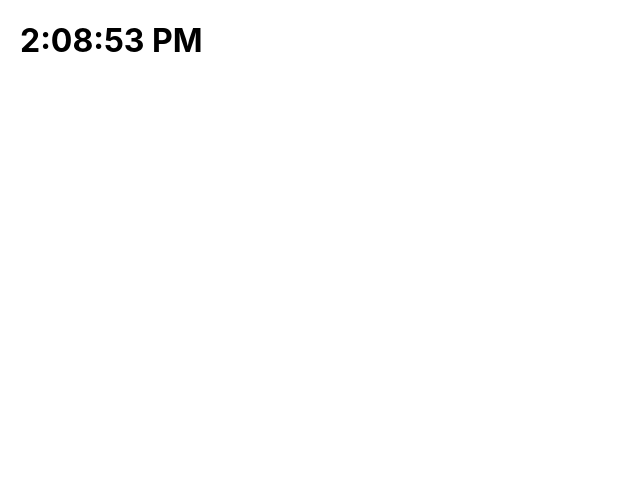
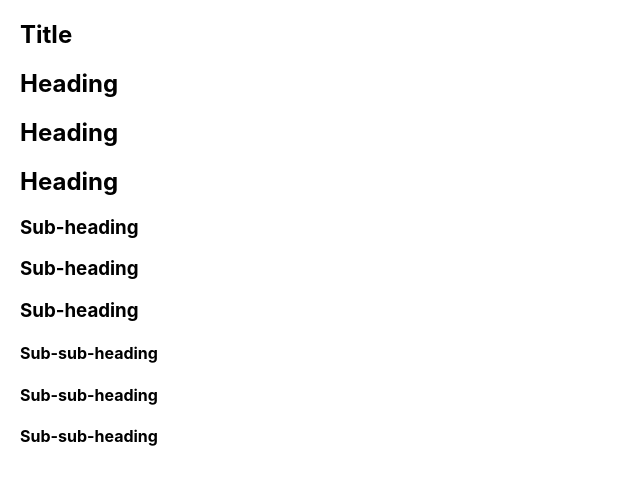
Before and after one commit to iadaria/theory, a React (Create React App) app in the folder ru/react/examples/: page / in a window 1280 px wide. Shown: the top 484 px of the page, without its empty margins (0-640 px from the left). Built offline with nearby package versions, Linux system fonts and the light colour scheme.

Commit message:
add examples context first

```diff
--- /dev/null
+++ b/ru/react/examples/src/base/Context/Ex1_0_Page/Ex1_0_Page.tsx
@@ -0,0 +1,55 @@
+import React from "react";
+
+function Section({ children }: { children: React.ReactNode}) {
+    return (
+        <section className="section">{children}</section>
+    );
+}
+
+function Heading({ level, children }: { level: number, children: React.ReactNode}) {
+    switch (level) {
+        case 1:
+            return <h1>{children}</h1>;
+        case 2:
+            return <h2>{children}</h2>;
+        case 3:
+            return <h3>{children}</h3>;
+        case 4:
+            return <h4>{children}</h4>;
+        case 5:
+            return <h5>{children}</h5>;
+        case 6:
+            return <h6>{children}</h6>;
+        default:
+            throw Error('Unknown level: ' + level);
+    }
+}
+
+export default function Page() {
+    return (
+        <Section>
+            <Heading level={1}>Title</Heading>
+            <Section>
+                <Heading level={2}>Heading</Heading>
+                <Heading level={2}>Heading</Heading>
+                <Heading level={2}>Heading</Heading>
+                <Section>
+                    <Heading level={3}>Sub-heading</Heading>
+                    <Heading level={3}>Sub-heading</Heading>
+                    <Heading level={3}>Sub-heading</Heading>
+                    <Section>
+                        <Heading level={4}>
+                            Sub-sub-heading
+                        </Heading>
+                        <Heading level={4}>
+                            Sub-sub-heading
+                        </Heading>
+                        <Heading level={4}>
+                            Sub-sub-heading
+                        </Heading>
+                    </Section>
+                </Section>
+            </Section>
+        </Section>
+    );
+}
--- /dev/null
+++ b/ru/react/examples/src/base/Context/Ex1_0_Page/Ex1_0_PageWithContext.tsx
@@ -0,0 +1,42 @@
+import React from 'react';
+import { LevelContext } from './common/LevelContext';
+import Heading from './common/Heading';
+
+function Section({
+	level,
+	children,
+}: {
+	level: number;
+	children: React.ReactNode;
+}) {
+	return (
+		<section className="section">
+			<LevelContext.Provider value={level}>
+				{children}
+			</LevelContext.Provider>
+		</section>
+	);
+}
+
+export default function PageWithContext() {
+	return (
+		<Section level={1}>
+			<Heading>Title</Heading>
+			<Section level={2}>
+				<Heading>Heading</Heading>
+				<Heading>Heading</Heading>
+				<Heading>Heading</Heading>
+				<Section level={3}>
+					<Heading>Sub-heading</Heading>
+					<Heading>Sub-heading</Heading>
+					<Heading>Sub-heading</Heading>
+					<Section level={4}>
+						<Heading>Sub-sub-heading</Heading>
+						<Heading>Sub-sub-heading</Heading>
+						<Heading>Sub-sub-heading</Heading>
+					</Section>
+				</Section>
+			</Section>
+		</Section>
+	);
+}
--- /dev/null
+++ b/ru/react/examples/src/base/Context/Ex1_0_Page/Ex1_0_PageWithContextTwo.tsx
@@ -0,0 +1,38 @@
+import React, {useContext} from 'react';
+import Heading from './common/Heading';
+import { LevelContext } from './common/LevelContext';
+
+
+function Section({children}: {children: React.ReactNode}) {
+	const level = useContext(LevelContext);
+	return (
+		<section className="section">
+			<LevelContext.Provider value={level + 1}>
+				{children}
+			</LevelContext.Provider>
+		</section>
+	);
+}
+
+export default function PageWithContextTwo() {
+	return (
+		<Section>
+			<Heading>Title</Heading>
+			<Section>
+				<Heading>Heading</Heading>
+				<Heading>Heading</Heading>
+				<Heading>Heading</Heading>
+				<Section>
+					<Heading>Sub-heading</Heading>
+					<Heading>Sub-heading</Heading>
+					<Heading>Sub-heading</Heading>
+					<Section>
+						<Heading>Sub-sub-heading</Heading>
+						<Heading>Sub-sub-heading</Heading>
+						<Heading>Sub-sub-heading</Heading>
+					</Section>
+				</Section>
+			</Section>
+		</Section>
+	);
+}
--- /dev/null
+++ b/ru/react/examples/src/base/Context/Ex1_0_Page/common/Heading.tsx
@@ -0,0 +1,22 @@
+import { useContext } from "react";
+import { LevelContext } from "./LevelContext";
+
+export default function Heading({children}: {children: React.ReactNode}) {
+	const level = useContext(LevelContext);
+	switch (level) {
+		case 1:
+			return <h1>{children}</h1>;
+		case 2:
+			return <h2>{children}</h2>;
+		case 3:
+			return <h3>{children}</h3>;
+		case 4:
+			return <h4>{children}</h4>;
+		case 5:
+			return <h5>{children}</h5>;
+		case 6:
+			return <h6>{children}</h6>;
+		default:
+			throw Error('Unknown level: ' + level);
+	}
+}
--- /dev/null
+++ b/ru/react/examples/src/base/Context/Ex1_0_Page/common/LevelContext.ts
@@ -0,0 +1,3 @@
+import  {createContext } from 'react';
+
+export const LevelContext = createContext(0);
--- a/ru/react/examples/src/base/Element/Element.tsx
+++ b/ru/react/examples/src/base/Element/Element.tsx
@@ -1,3 +1,6 @@
+import Page from "../Context/Ex1_0_Page/Ex1_0_Page";
+import PageWithContext from "../Context/Ex1_0_Page/Ex1_0_PageWithContext";
+import PageWithContextTwo from "../Context/Ex1_0_Page/Ex1_0_PageWithContextTwo";
 import { FormWithOriginStates } from "./Ex0_10_Form";
 import { Ex0_11_Managed } from "./Ex0_11_Managed";
 import { Lazy } from "./Ex0_14_Lazy";
@@ -27,5 +30,11 @@ export function Element() {
     example = <MutableLocalVariable />
 
     example = <FixClock time={new Date()} />
+
+    example = <Page />
+
+    example = <PageWithContext />
+
+    example = <PageWithContextTwo />
     return example;
 }
```
Also changed, not shown: 2 other files (tests, documents, lock files or other folders).
